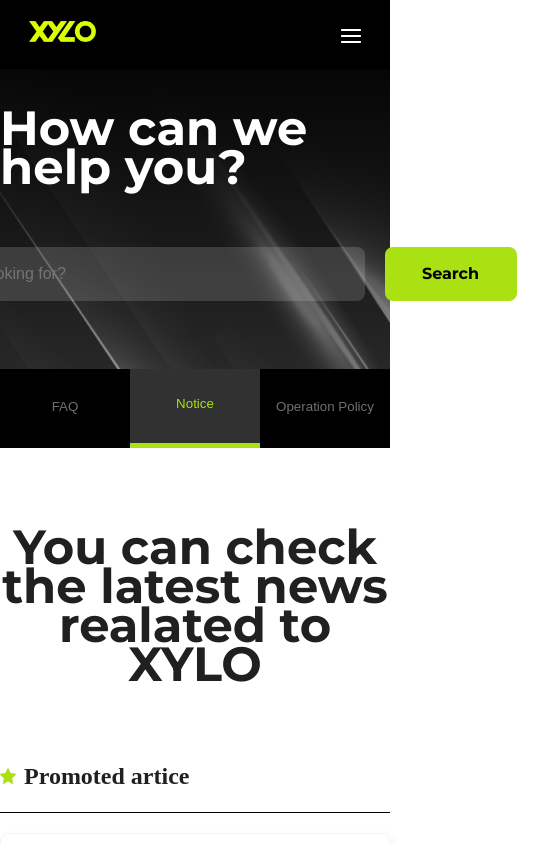
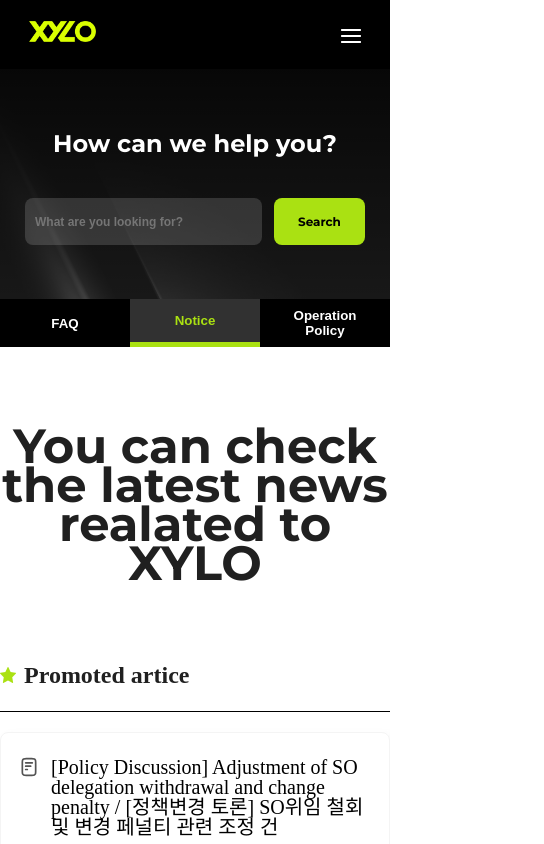
Before and after one commit to Creativehill-Labs/xylo-web-front, a React (Create React App) app: page /helpcenter/notice in a window 390 px wide. Shown: the top 844 px of the page, 544 px wide, since content can reach past the window. Built offline with nearby package versions, Linux system fonts and the light colour scheme; a web font is replaced by a local one.

Commit message:
feat: 반응형 작업 (Main, help center)

```diff
--- a/package.json
+++ b/package.json
@@ -18,11 +18,8 @@
     "react-bootstrap": "^2.6.0",
     "react-dom": "^18.2.0",
     "react-hook-form": "^7.39.5",
-<<<<<<< Updated upstream
-=======
     "react-js-pagination": "^3.0.3",
     "react-redux": "^8.0.5",
->>>>>>> Stashed changes
     "react-responsive": "^9.0.0",
     "react-paginate": "^8.1.4",
     "react-router-dom": "^6.4.3",
--- a/src/components/Card/RoadmapCard.tsx
+++ b/src/components/Card/RoadmapCard.tsx
@@ -6,6 +6,10 @@
 const RoadmapCardStyle = styled.div`
   display: flex;
   gap: 30px;
+
+  @media screen and (max-width: 768px) {
+    flex-direction: column;
+  }
 `;
 
 const ContentStyle = styled.div`
@@ -23,6 +27,11 @@
   height: 600px;
   z-index: 1;
   padding: 30px 20px;
+
+  @media screen and (max-width: 768px) {
+    height: auto;
+    background-image: none;
+  }
 `;
 
 const MonthlyTitle = styled.li`
@@ -37,11 +46,22 @@
     left: -12px;
     color: #ffffff;
   }
+
+  @media screen and (max-width: 768px) {
+    span {
+      font-size: 16px;
+      margin-left: 5px;
+    }
+  }
 `;
 
 const SubTitle = styled.div`
   font-size: 16px;
   line-height: 20px;
+
+  @media screen and (max-width: 768px) {
+    font-size: 14px;
+  }
 `;
 
 const Content = styled.li`
@@ -55,9 +75,21 @@
     left: -12px;
     white-space: pre-wrap;
   }
+
+  @media screen and (max-width: 768px) {
+    span {
+      font-size: 14px;
+      opacity: 0.5;
+      margin-left: 5px;
+    }
+  }
 `;
 
-const MonthlyContainer = styled.div``;
+const MonthlyContainer = styled.div`
+  div {
+    margin-bottom: 10px;
+  }
+`;
 
 const FirstQuarterContainer = styled.div`
   display: flex;
@@ -65,6 +97,13 @@
   gap: 15px;
   span {
     text-align: center;
+  }
+
+  @media screen and (max-width: 768px) {
+    span > div {
+      font-size: 20px;
+      text-align: left;
+    }
   }
 `;
 const SecondQuarterContainer = styled(FirstQuarterContainer)``;
--- a/src/components/Layout/Footer.tsx
+++ b/src/components/Layout/Footer.tsx
@@ -1,5 +1,6 @@
 import React from 'react';
 import { Link } from 'react-router-dom';
+import { useMediaQuery } from 'react-responsive';
 import styled from 'styled-components';
 import SubmitRequestButton from '../Partials/SubmitRequestButton';
 
@@ -12,6 +13,10 @@
   width: 100%;
   height: 206px;
   background-color: #151515;
+
+  @media screen and (max-width: 768px) {
+    height: 139px;
+  }
 `;
 
 const QuestionContainer = styled.div`
@@ -28,7 +33,7 @@
   ${({ color }) => {
     if (color === `grey`) {
       return `
-        color: #A0A0A0
+        color: #A0A0A0;
       `;
     }
     if (color === `white`) {
@@ -38,6 +43,16 @@
     }
     return ``;
   }}
+
+  @media screen and (max-width: 768px) {
+    display: flex;
+    justify-content: center;
+    align-items: center;
+    margin: 0 auto;
+    white-space: normal;
+    width: 100%;
+    font-size: 14px;
+  }
 `;
 
 interface IContent {
@@ -45,12 +60,19 @@
 }
 
 const Footer = () => {
+  const isMobile = useMediaQuery({
+    query: `(max-width: 768px)`,
+  });
   const reservedContent = `© 2022 XYLO. All Rights
    Reserved.`;
   const questionContent = `  Have more
   questions?`;
   return (
     <BottomFooter>
+      {isMobile ? (
+        <FooterContent color="grey">{reservedContent}</FooterContent>
+      ) : (
+        <>
           <FooterContent color="grey">{reservedContent}</FooterContent>
           <QuestionContainer>
             <FooterContent color="white">{questionContent}</FooterContent>
@@ -58,6 +80,8 @@
               <SubmitRequestButton />
             </Link>
           </QuestionContainer>
+        </>
+      )}
     </BottomFooter>
   );
 };
--- a/src/components/Layout/HelpCenterNavigation.tsx
+++ b/src/components/Layout/HelpCenterNavigation.tsx
@@ -12,10 +12,10 @@
   margin: 0 auto;
   display: flex;
   align-items: center;
-  justify-content: space-between;
   width: inherit;
   height: 79px;
   a {
+    display: flex;
     height: calc(100% - 5px);
     width: 100%;
   }
@@ -27,12 +27,23 @@
       a:nth-child(${currentClick}) {
         background-color: #313131;
         border-bottom: 5px solid #aae112;
+
         button {
          color: #aae112;
         }
       }
     `;
   }}
+
+  @media screen and (max-width: 768px) {
+    height: 48px;
+    white-space: pre-line;
+    button {
+      color: #ffffff;
+      font-weight: 700;
+      height: 100%;
+    }
+  }
 `;
 
 const NavButton = styled.button`
@@ -70,7 +81,8 @@
         </Link>
         <Link to="/helpcenter/policy">
           <NavButton onClick={() => setCurrentClick(`3`)}>
-            Operation Policy
+            {`Operation
+            Policy`}
           </NavButton>
         </Link>
       </NavContent>
--- a/src/components/Layout/Navigation.tsx
+++ b/src/components/Layout/Navigation.tsx
@@ -46,6 +46,9 @@
   justify-content: space-between;
   align-items: center;
   width: 42%;
+  a:hover {
+    opacity: 0.5;
+  }
   @media screen and (max-width: 1400px) {
     width: 58%;
   }
--- a/src/components/Layout/SearchContainer.tsx
+++ b/src/components/Layout/SearchContainer.tsx
@@ -1,5 +1,6 @@
 import React from 'react';
 import { Link } from 'react-router-dom';
+import { useMediaQuery } from 'react-responsive';
 import styled from 'styled-components';
 import BackgroundImg from '../../assets/png/background.png';
 import Button from '../Input/Button';
@@ -11,6 +12,12 @@
     url('${BackgroundImg}');
   height: 300px;
   background-size: cover;
+  background-repeat: no-repeat;
+  @media screen and (max-width: 768px) {
+    height: 230px;
+    background-size: 200% 200%;
+    background-position: 55% 10%;
+  }
 `;
 
 const ContentContainer = styled.div`
@@ -24,22 +31,52 @@
   div {
     color: #ffffff;
   }
+
+  @media screen and (max-width: 768px) {
+    gap: 40px;
+    padding-top: 60px;
+  }
 `;
 
 const InputContainer = styled.div`
   display: flex;
   gap: 20px;
+
+  @media screen and (max-width: 768px) {
+    justify-content: center;
+    width: 100%;
+    gap: 12px;
+    input[type='text'] {
+      width: 217px;
+      height: 47px;
+      font-weight: 700;
+      font-size: 12px;
+    }
+    button {
+      font-size: 12px;
+    }
+  }
 `;
 
 const SearchContainer = () => {
+  const isMobile = useMediaQuery({
+    query: `(max-width: 768px)`,
+  });
   return (
     <MainContainer>
       <ContentContainer>
-        <Title size="secondary">How can we help you?</Title>
+        <Title size={isMobile ? `quaternary` : `secondary`}>
+          How can we help you?
+        </Title>
         <InputContainer>
           <InputText placeholder="What are you looking for?" />
           <Link to="/helpcenter/search">
-            <Button>Search</Button>
+            <Button
+              width={isMobile ? `91px` : undefined}
+              height={isMobile ? `47px` : undefined}
+            >
+              Search
+            </Button>
           </Link>
         </InputContainer>
       </ContentContainer>
--- a/src/dummy/faqCardData.ts
+++ b/src/dummy/faqCardData.ts
@@ -39,8 +39,7 @@
   {
     id: 3,
     title: `Community
-
-    `,
+    Pool`,
     link: `/`,
     src: communityIcon,
     activeSrc: communityActiveIcon,
--- a/src/layouts/CommonLayout.tsx
+++ b/src/layouts/CommonLayout.tsx
@@ -5,6 +5,10 @@
 
 const CommonLayoutContainer = styled.div`
   padding-bottom: 200px;
+
+  @media screen and (max-width: 768px) {
+    padding-bottom: 138px;
+  }
 `;
 
 interface ICommonLayout {
--- a/src/pages/Main.tsx
+++ b/src/pages/Main.tsx
@@ -70,11 +70,11 @@
   }
 
   @media screen and (max-width: 768px) {
-    /* flex-direction: column; */
-    align-items: flex-start;
-    justify-content: center;
+    flex-direction: column;
+    align-items: center;
+    justify-content: space-around;
     & > div {
-      padding: 150px 30px 0 30px;
+      /* padding: 150px 30px 0 30px; */
       font-size: 24px;
       line-height: 29px;
       width: none;
@@ -94,7 +94,13 @@
     width: 100%;
   }
   @media screen and (max-width: 768px) {
-    top: 13.5%;
+    left: 0;
+    transform: none;
+    position: relative;
+    top: 20%;
+  }
+  @media screen and (max-width: 1400px) and (min-width: 769px) {
+    top: 16%;
   }
 `;
 
@@ -201,10 +207,14 @@
   background-image: url('${iconPhone}');
   background-size: 100% 100%;
   background-repeat: no-repeat;
-  width: 17%;
+  width: 16%;
   height: 11.5%;
-  left: 67%;
-  top: 20.7%;
+  left: 67.5%;
+  top: 20.5%;
+
+  @media screen and (max-width: 1400px) and (min-width: 769px) {
+    height: 8.5%;
+  }
 `;
 
 const ProductContent = styled.div`
@@ -262,7 +272,7 @@
   width: 56%;
   height: 53%;
   left: 23%;
-  top: 15%;
+  top: 13%;
   background-image: url('${iconPhone}');
 `;
 
@@ -279,12 +289,12 @@
   transition: background 1.4s ease-in-out;
 
   ${({ scrollPosition }) => {
-    if (scrollPosition > 1400 && scrollPosition < 2400) {
+    if (scrollPosition > 2100) {
       return `
       background-color: #FAFAFA;
       `;
     }
-    if (scrollPosition < 1400) {
+    if (scrollPosition < 2100) {
       return `
       background-color: #FFFFFF;
       `;
@@ -294,6 +304,20 @@
 
   @media screen and (max-width: 768px) {
     height: 100%;
+
+    ${({ scrollPosition }) => {
+      if (scrollPosition > 2250) {
+        return `
+      background-color: #fafafa;
+      `;
+      }
+      if (scrollPosition < 2250) {
+        return `
+      background-color: #FFFFFF;
+      `;
+      }
+      return ``;
+    }}
   }
 `;
 
@@ -323,14 +347,11 @@
   @media screen and (max-width: 768px) {
     justify-content: space-around;
     gap: 80px;
+    padding: 80px 0;
   }
 `;
 
-const InfoTitleContainer = styled.div`
-  @media screen and (max-width: 768px) {
-    padding-top: 70px;
-  }
-`;
+const InfoTitleContainer = styled.div``;
 
 const Image = styled.img`
   width: 230px;
@@ -388,18 +409,38 @@
   transition: background 1s ease-in-out;
 
   ${({ scrollPosition }) => {
-    if (scrollPosition > 2400) {
+    if (scrollPosition > 3000) {
       return `
       background-color: #222222;
       `;
     }
     return `
-      background-color: #fafafa;
+      background-color: #ffffff;
     `;
   }}
 
   div {
     color: #ffffff;
+  }
+
+  @media screen and (max-width: 1400px) and (min-width: 768px) {
+    height: 150vh;
+  }
+
+  @media screen and (max-width: 768px) {
+    height: 100%;
+    padding: 80px 0px;
+
+    ${({ scrollPosition }) => {
+      if (scrollPosition > 3550) {
+        return `
+      background-color: #222222;
+      `;
+      }
+      return `
+      background-color: #ffffff;
+    `;
+    }}
   }
 `;
 
@@ -414,12 +455,19 @@
   height: inherit;
 `;
 
+const RoadmapTitleContainer = styled.div`
+  div {
+    font-size: 24px;
+  }
+`;
+
 const RoadmapContent = styled.div`
   display: flex;
   gap: 20px;
 `;
 
 const XyloAnimation = styled.div<IXyloAnimation>`
+  position: relative;
   ${({ src }) => {
     if (src.includes(`icon-X`)) {
       return `
@@ -430,10 +478,9 @@
       top: 413vh;
 
       @media screen and (max-width: 768px) {
-          background-size: 100% 100%;
-          top: 499vh;
+          top: 95.3%;
           width: 40%;
-          height: 5%;
+          height: 3%;
         }
       `;
     }
@@ -446,24 +493,24 @@
         height: 18%;
 
         @media screen and (max-width: 768px) {
-          top: 533vh;
-          width: 100%;
-          height: 8%;
+          top: 95.4%;
+          width: 50%;
+          height: 3%;
         }
       `;
     }
     if (src.includes(`icon-L`)) {
       return `
         background-image: url(${src});
-        left: 38%;
+        left: 39%;
         top: 416vh;
         width: 50%;
         height: 20%;
 
         @media screen and (max-width: 768px) {
-          top: 532vh;
-          width: 100%;
-          height: 10%;
+          top: 95.4%;
+          width: 50%;
+          height: 3%;
         }
       `;
     }
@@ -476,9 +523,9 @@
         top: 416vh;
 
         @media screen and (max-width: 768px) {
-          top: 528vh;
-          width: 100%;
-          height: 5%;
+          top: 95.4%;
+          width: 30%;
+          height: 3%;
         }
       `;
     }
@@ -536,10 +583,6 @@
       window.removeEventListener(`scroll`, updateScroll);
     };
   }, []);
-  const mobileProductText = `An official wallet that can store XYLO
-  ecosystem tokens and blockchain platform
-  that anyone can participate in governance
-  through Community pool investment.`;
 
   return (
     <MainStyled
@@ -662,7 +705,9 @@
       </InfoSectionStyle>
       <RoadmapSectionStyle scrollPosition={scrollPosition}>
         <RoadmapSectionContent>
-          <Title size="primary">ROADMAP</Title>
+          <RoadmapTitleContainer>
+            <Title size="primary">ROADMAP</Title>
+          </RoadmapTitleContainer>
           <RoadmapContent>
             <RoadmapCard />
           </RoadmapContent>
--- a/src/pages/helpCenter/CategoryCard.tsx
+++ b/src/pages/helpCenter/CategoryCard.tsx
@@ -1,5 +1,6 @@
 import React, { FC } from 'react';
 import styled from 'styled-components';
+import { useMediaQuery } from 'react-responsive';
 import Title from '../../components/Title/Title';
 import AnimationLink from '../../components/Partials/AnimationLink';
 
@@ -32,6 +33,14 @@
       }
     }
   }
+  @media screen and (max-width: 768px) {
+    //!
+    width: 150px;
+    height: 195px;
+    border-radius: 12px;
+    background-position: center;
+    background-size: 70% 60%;
+  }
 `;
 
 const CategoryCardContent = styled.div`
@@ -41,6 +50,14 @@
   height: calc(100% - 64px);
   padding: 32px 28px;
   gap: 55px;
+
+  @media screen and (max-width: 768px) {
+    padding: 20px 18px;
+    gap: 80px;
+    span {
+      font-size: 12px;
+    }
+  }
 `;
 
 interface StyleProps {
@@ -53,10 +70,14 @@
 }
 
 const CategoryCard: FC<ICategoryCard> = ({ title, link, src, activeSrc }) => {
+  const isMobile = useMediaQuery({
+    query: `(max-width: 768px)`,
+  });
+
   return (
     <CategoryCardStyle src={src} activeSrc={activeSrc}>
       <CategoryCardContent>
-        <Title size="quaternary">{title}</Title>
+        <Title size={isMobile ? `senary` : `quaternary`}>{title}</Title>
         <AnimationLink name="Move" link={link} />
       </CategoryCardContent>
     </CategoryCardStyle>
--- a/src/pages/helpCenter/HelpCenter.tsx
+++ b/src/pages/helpCenter/HelpCenter.tsx
@@ -1,5 +1,6 @@
 import React from 'react';
 import styled from 'styled-components';
+import { useMediaQuery } from 'react-responsive';
 import HelpCenterLayout from '../../components/Layout/HelpCenterLayout';
 import CategoryCard from './CategoryCard';
 import { faqCardData } from '../../dummy/faqCardData';
@@ -23,6 +24,12 @@
       justify-content: space-evenly;
     }
   }
+
+  @media screen and (max-width: 768px) {
+    height: 100%;
+    padding: 40px 0;
+    gap: 10px;
+  }
 `;
 
 const TitleContainer = styled.div``;
@@ -34,15 +41,27 @@
   justify-content: space-between;
   flex-wrap: wrap;
   row-gap: 30px;
+
+  @media screen and (max-width: 768px) {
+    justify-content: space-around;
+    row-gap: 20px;
+    padding: 20px 20px;
+  }
 `;
 
 const HelpCenter = () => {
+  const isMobile = useMediaQuery({
+    query: `(max-width: 768px)`,
+  });
+
   return (
     <>
       <HelpCenterLayout />
       <HelpCenterStyle>
         <TitleContainer>
-          <Title size="secondary">We&apos;re standing by to help!</Title>
+          <Title size={isMobile ? `senary` : `secondary`}>
+            We&apos;re standing by to help!
+          </Title>
         </TitleContainer>
         <HelpCenterCardContainer>
           {faqCardData.map((el) => {
```
Also changed, not shown: src/assets/png/phoneMock.png, 1 other file (tests, documents, lock files or other folders). Lines whose indentation alone changed are shown as unchanged.
